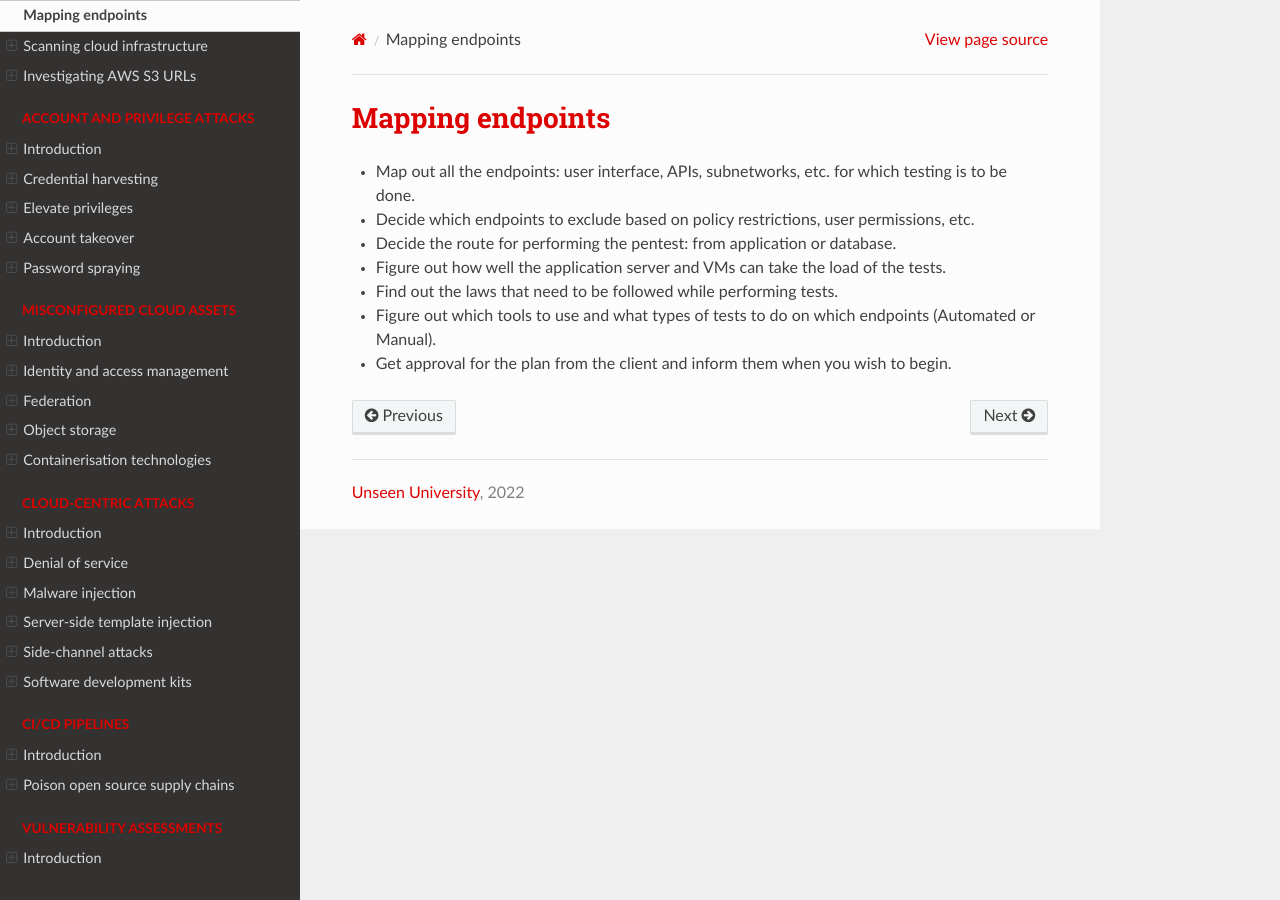
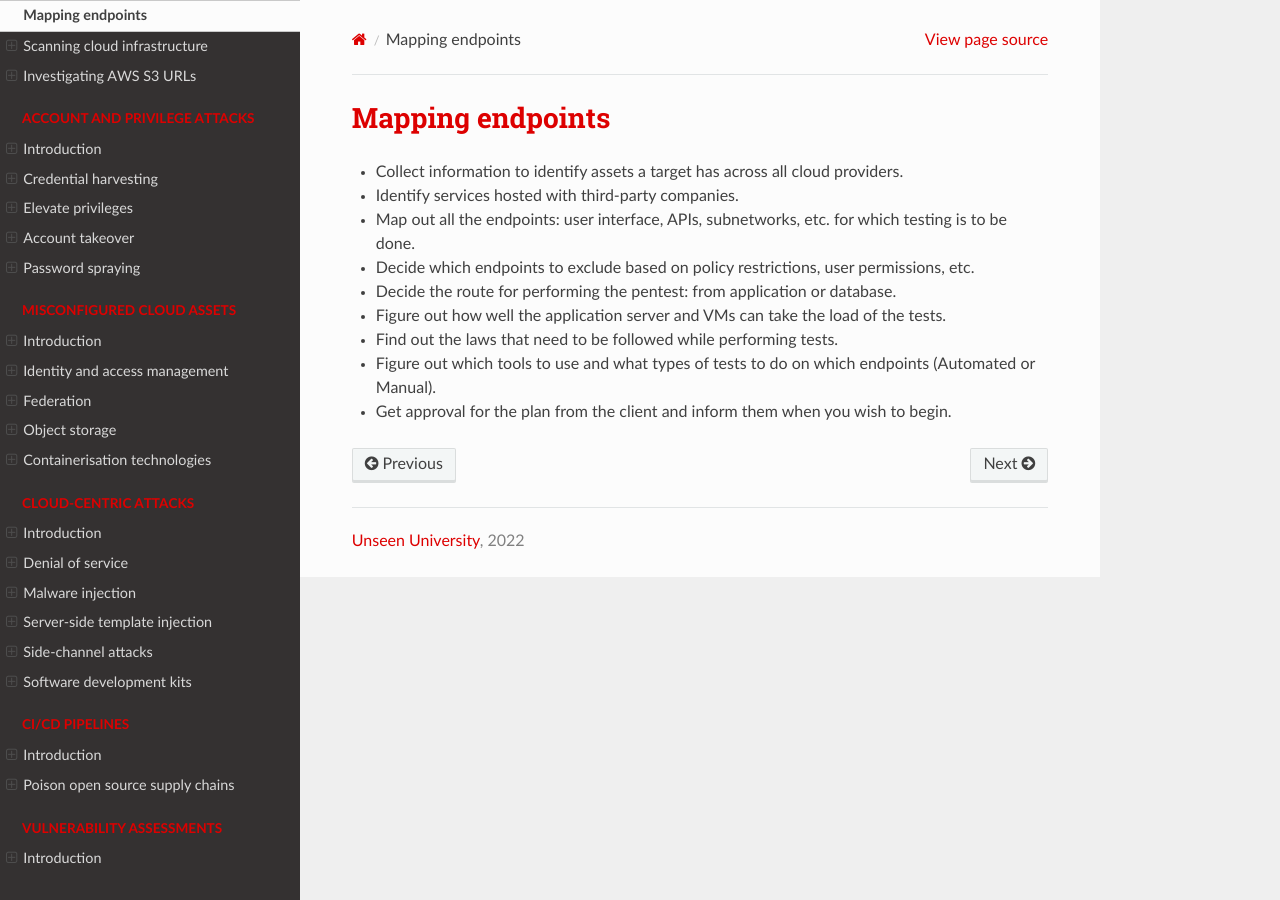
Before and after one commit to tymyrddin/red-cloud, a Sphinx documentation site: the page built from source/docs/recon/map.md, in a window 1280 px wide. Built offline with Sphinx 7.4.7 and the Read the Docs theme 2.0.0, drawn with Linux system fonts in a browser that asks for light colours.

Commit message:
Version 0.1

```diff
--- a/source/docs/recon/map.md
+++ b/source/docs/recon/map.md
@@ -1,5 +1,7 @@
 # Mapping endpoints
 
+* Collect information to identify assets a target has across all cloud providers.
+* Identify services hosted with third-party companies.
 * Map out all the endpoints: user interface, APIs, subnetworks, etc. for which testing is to be done.
 * Decide which endpoints to exclude based on policy restrictions, user permissions, etc.
 * Decide the route for performing the pentest: from application or database.
```
